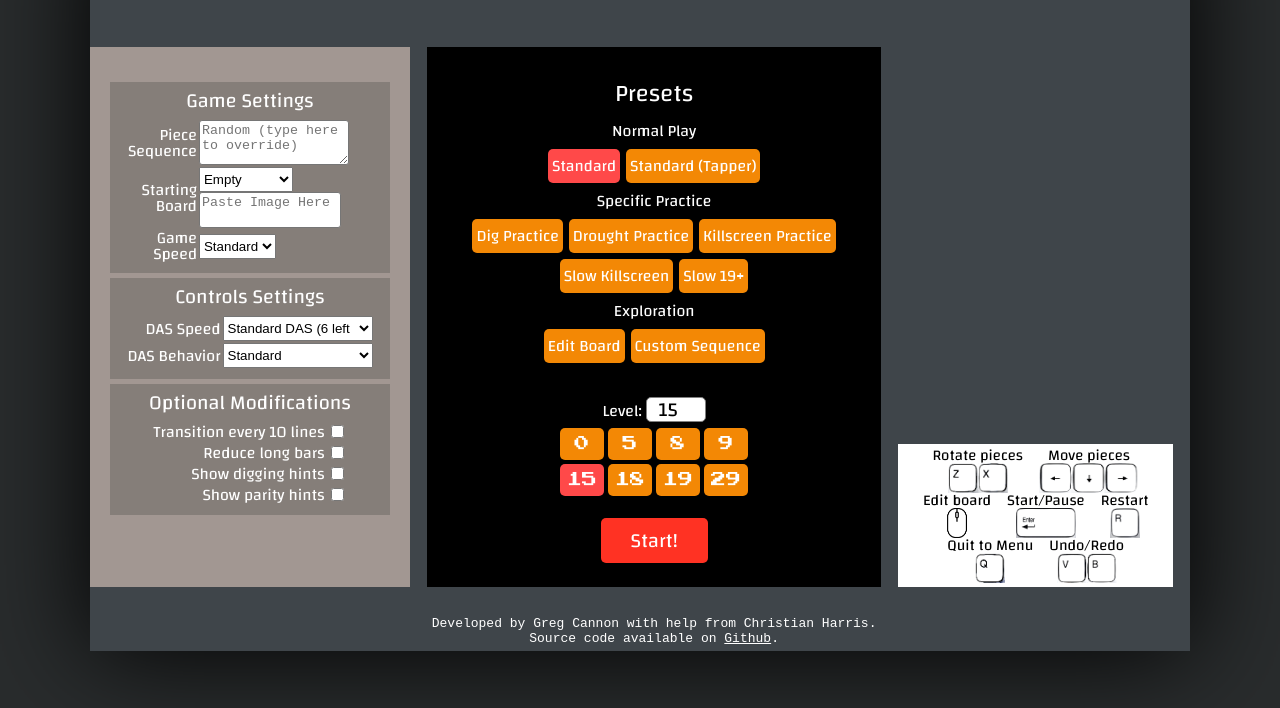
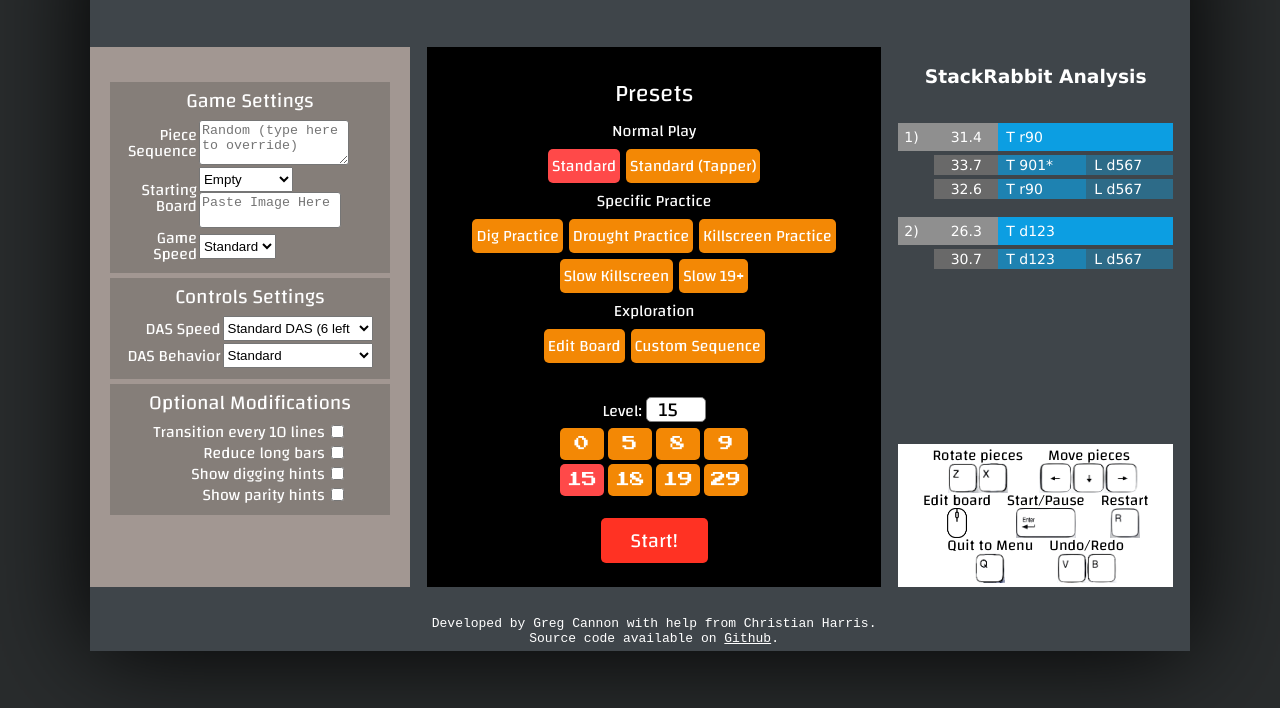
Before and after one commit to GregoryCannon/StackRabbit, a website built with webpack: page docs/index.html in a window 1280 px wide. Shown: the part 92-800 px from the top of the page. Built offline with nearby package versions, Linux system fonts and the light colour scheme.

Commit message:
Add UI for StackRabbit analysis

```diff
--- a/docs/index.html
+++ b/docs/index.html
@@ -220,7 +220,12 @@
 
             <div id="right-panel">
 
-                <div id="engine-analysis"></div>
+                <div id="engine-analysis">
+                    <h3>StackRabbit Analysis</h3>
+                    <table cellspacing=0 id="engine-table">
+
+                    </table>
+                </div>
 
                 <div id="right-panel-spacer"></div>
 
--- a/docs/styles/right-panel.css
+++ b/docs/styles/right-panel.css
@@ -11,6 +11,62 @@
   flex-grow: 1;
 }
 
+/* StackRabbit Analysis */
+
+#engine-analysis {
+  width: 100%;
+  text-align: center;
+  font-family: Verdana, Geneva, Tahoma, sans-serif;
+}
+
+#engine-table {
+  width: 100%;
+  margin: auto;
+  border-collapse:separate;
+  border-spacing:0 4px;
+}
+
+#engine-table tr {
+  margin-bottom: 1px;
+  font-size: 14px;
+}
+
+.table-spacer {
+  height: 10px;
+}
+
+.ranking {
+  padding: 6px 6px;
+  background: rgb(143, 143, 143);
+}
+
+.notated-move, .notated-adj, .notated-next, .eval-score {
+  padding: 2px 8px
+}
+
+.eval-score {
+  background: rgb(143, 143, 143);
+  text-align: center;
+}
+
+.eval-score-adj {
+  background: rgb(105, 105, 105);
+  text-align: center;
+}
+
+.notated-move {
+  background: rgb(12, 158, 226);
+}
+
+.notated-adj {
+  background: rgb(30, 130, 177);
+}
+
+.notated-next {
+  background: rgb(45, 107, 136);
+}
+
+/* Controls */
 
 #controls-container {
   display: inline-flex;
--- /dev/null
+++ b/src/engine_analysis_manager.js
@@ -0,0 +1,171 @@
+const engineTable = document.getElementById("engine-table");
+
+export function EngineAnalysisManager(board) {
+  this.board = board;
+  this.reactionTime = 21;
+  this.loadResponse(testResponseObj);
+}
+
+const testResponseObj = [
+  {
+    piece: "T",
+    inputSequence: "I...R...R...R....................********",
+    isSpecialMove: false,
+    totalValue: 31.424,
+    adjustments: [
+      {
+        piece: "T",
+        inputSequence: "..B..........***********",
+        totalValue: 33.71,
+        isSpecialMove: true,
+        followUp: {
+          piece: "L",
+          inputSequence: "A...A...........**********",
+          totalValue: 29.411,
+        },
+      },
+      {
+        piece: "T",
+        inputSequence: ".............***********",
+        totalValue: 32.589,
+        isSpecialMove: false,
+        followUp: {
+          piece: "L",
+          inputSequence: "A...A...........**********",
+          totalValue: 28.395,
+        },
+      },
+    ],
+  },
+  {
+    piece: "T",
+    inputSequence: "E...E...L...L......................********",
+    isSpecialMove: false,
+    totalValue: 26.335,
+    adjustments: [
+      {
+        piece: "T",
+        inputSequence: ".............***********",
+        isSpecialMove: false,
+        totalValue: 30.689,
+        followUp: {
+          piece: "L",
+          inputSequence: "A...A...........**********",
+          totalValue: 28.395,
+        },
+      },
+    ],
+  },
+];
+
+/** Runs an animation to clear the lines passed in in an array.
+ * Doesn't affect the actual board, those updates come at the end of the animation. */
+EngineAnalysisManager.prototype.loadResponse = function (moveList) {
+  for (let i = 0; i < moveList.length; i++){
+    const mainMove = moveList[i];
+
+    // Create a row for the default move
+    let spacer = engineTable.insertRow();
+    spacer.classList.add("table-spacer")
+    let row = engineTable.insertRow();
+    row.classList.add("default-move");
+
+    // Fill the default placement row
+    let ranking = row.insertCell();
+    ranking.classList.add("ranking");
+    ranking.innerHTML = (i+1) + ")";
+    let evalScore = row.insertCell();
+    evalScore.classList.add("eval-score");
+    evalScore.innerHTML = mainMove.totalValue.toFixed(1);
+    let move = row.insertCell();
+    move.colSpan = 2;
+    move.classList.add("notated-move");
+    move.innerHTML = getNotatedMove(
+      mainMove.piece,
+      mainMove.inputSequence,
+      mainMove.isSpecialMove
+    );
+
+    // Fill in the adjustment rows
+    for (const adjustment of mainMove.adjustments){
+      let adjRow = engineTable.insertRow();
+      adjRow.classList.add("adjustment");
+
+      // Fill the default placement row
+      adjRow.insertCell();
+      let adjScore = adjRow.insertCell();
+      adjScore.classList.add("eval-score-adj");
+      adjScore.innerHTML = adjustment.totalValue.toFixed(1);
+      let adjMove = adjRow.insertCell();
+      adjMove.classList.add("notated-adj");
+      adjMove.innerHTML = getNotatedMove(
+        adjustment.piece,
+        mainMove.inputSequence.slice(0, this.reactionTime) + adjustment.inputSequence,
+        adjustment.isSpecialMove
+      );
+      let nextMove = adjRow.insertCell();
+      nextMove.classList.add("notated-next");
+      nextMove.innerHTML = getNotatedMove(
+        adjustment.followUp.piece,
+        adjustment.followUp.inputSequence,
+        adjustment.followUp.isSpecialMove
+      );
+    }
+  }
+};
+
+function isAnyOf(testChar, candidates) {
+  for (const loopChar of candidates) {
+    if (testChar === loopChar) {
+      return true;
+    }
+  }
+  return false;
+}
+
+const ROTATION_LETTER_LOOKUP = {
+  0: "",
+  1: "r",
+  2: "d",
+  3: "l",
+};
+const PIECE_WIDTH_LOOKUP = {
+  I: [4, 1],
+  O: [2],
+  L: [3, 2, 3, 2],
+  J: [3, 2, 3, 2],
+  T: [3, 2, 3, 2],
+  S: [3, 2],
+  Z: [3, 2],
+};
+
+function getNotatedMove(pieceStr, inputSequence, isSpecialMove) {
+  let rotationIndex = 0;
+  let shiftIndex = 0;
+  for (const inputChar of inputSequence) {
+    if (isAnyOf(inputChar, "AEI")) {
+      rotationIndex++;
+    }
+    if (isAnyOf(inputChar, "BFG")) {
+      rotationIndex--;
+    }
+    if (isAnyOf(inputChar, "LEF")) {
+      shiftIndex--;
+    }
+    if (isAnyOf(inputChar, "RIG")) {
+      shiftIndex++;
+    }
+  }
+
+  const finalRotation =
+    (rotationIndex + 4) % PIECE_WIDTH_LOOKUP[pieceStr].length;
+  const rotationLetter = ROTATION_LETTER_LOOKUP[finalRotation];
+  const leftMostCol = (pieceStr === "I" ? 4 : 5) + shiftIndex;
+  let colsStr = "";
+  for (let i = 0; i < PIECE_WIDTH_LOOKUP[pieceStr][finalRotation]; i++) {
+    colsStr += (leftMostCol + i).toString().slice(-1);
+  }
+  return `${pieceStr} ${rotationLetter}${colsStr}${isSpecialMove ? "*" : ""}`;
+}
+
+console.log(getNotatedMove("T", "E...E...L...L.......********", true));
--- a/src/index.js
+++ b/src/index.js
@@ -17,6 +17,7 @@ import { InputManager } from "./input_manager.js";
 import { BoardEditManager } from "./board_edit_manager.js";
 import { BoardGenerator } from "./board_generator.js";
 import { HistoryManager } from "./history_manager.js";
+import { EngineAnalysisManager } from "./engine_analysis_manager.js";
 import "./ui_manager";
 import {
   CUSTOM_SEQUENCE_PRESET,
@@ -55,6 +56,7 @@ let m_boardGenerator = new BoardGenerator(m_board);
 let m_pieceSelector = new PieceSelector();
 let m_boardLoader = new BoardLoader(m_board, m_canvas);
 let m_historyManager = new HistoryManager();
+let m_engineAnalysisManager = new EngineAnalysisManager(m_board);
 
 // State relevant to game itself
 let m_currentPiece;
```
